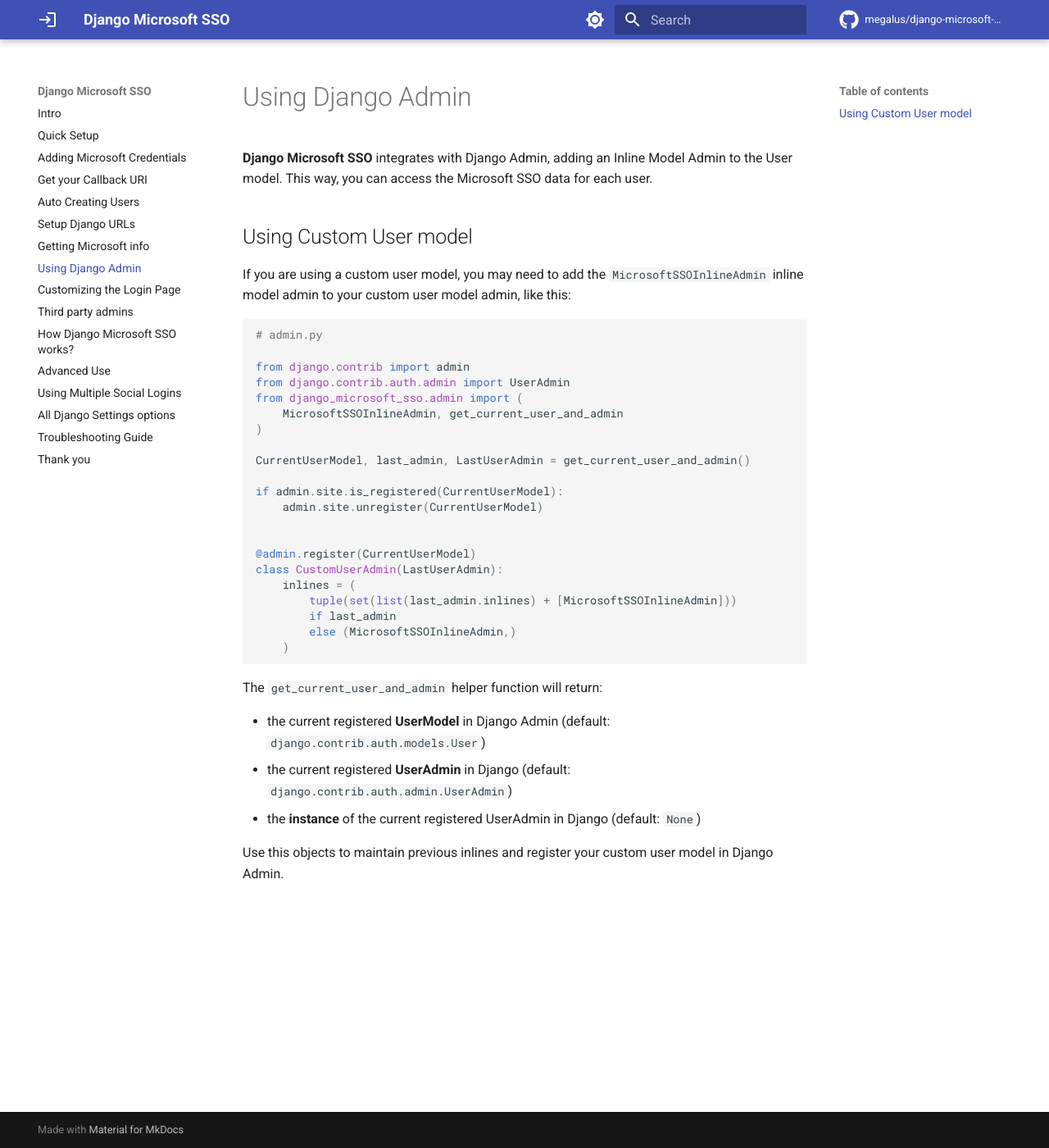
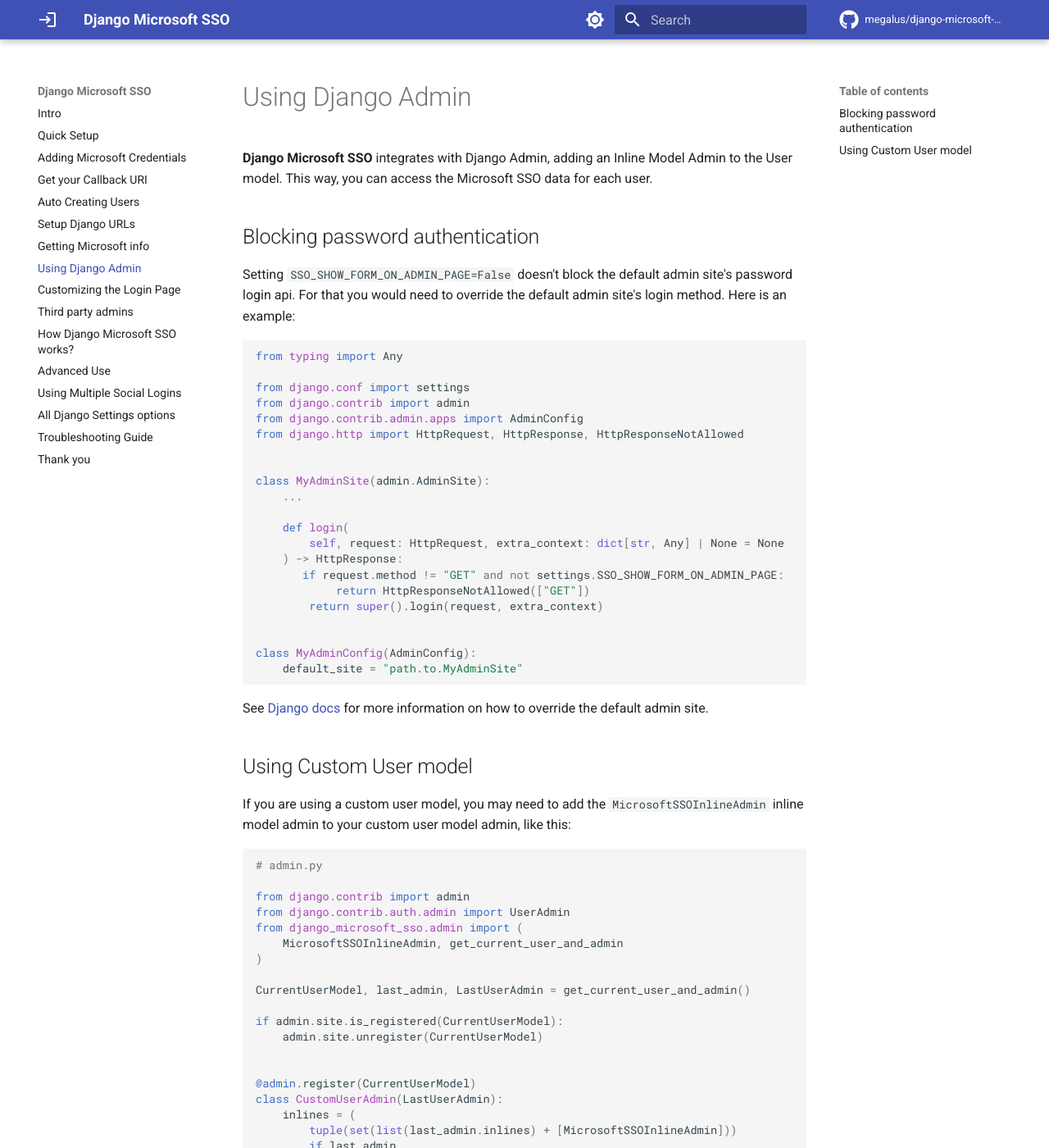
Before and after one commit to megalus/django-microsoft-sso, an MkDocs documentation site: the page built from docs/admin.md, in a window 1280 px wide and 1400 px high. Shown: the whole window at 82% size. Built offline with MkDocs 1.6.1 and Material for MkDocs 9.7.7, drawn with Linux system fonts in a browser that asks for light colours; comment, search, counter and statistics services are not loaded.

Commit message:
docs: Add section on blocking admin password authentication.

````diff
--- a/docs/admin.md
+++ b/docs/admin.md
@@ -2,6 +2,39 @@
 
 **Django Microsoft SSO** integrates with Django Admin, adding an Inline Model Admin to the User model. This way, you can
 access the Microsoft SSO data for each user.
+
+## Blocking password authentication
+
+Setting `SSO_SHOW_FORM_ON_ADMIN_PAGE=False` doesn't block the default admin site's password login api. For that you
+would need to override the default admin site's login method. Here is an example:
+
+```python
+from typing import Any
+
+from django.conf import settings
+from django.contrib import admin
+from django.contrib.admin.apps import AdminConfig
+from django.http import HttpRequest, HttpResponse, HttpResponseNotAllowed
+
+
+class MyAdminSite(admin.AdminSite):
+    ...
+
+    def login(
+        self, request: HttpRequest, extra_context: dict[str, Any] | None = None
+    ) -> HttpResponse:
+       if request.method != "GET" and not settings.SSO_SHOW_FORM_ON_ADMIN_PAGE:
+            return HttpResponseNotAllowed(["GET"])
+        return super().login(request, extra_context)
+
+
+class MyAdminConfig(AdminConfig):
+    default_site = "path.to.MyAdminSite"
+```
+
+See [Django docs](https://docs.djangoproject.com/en/stable/ref/contrib/admin/#overriding-the-default-admin-site)
+for more information on how to override the default admin site.
+
 
 ## Using Custom User model
 
````
